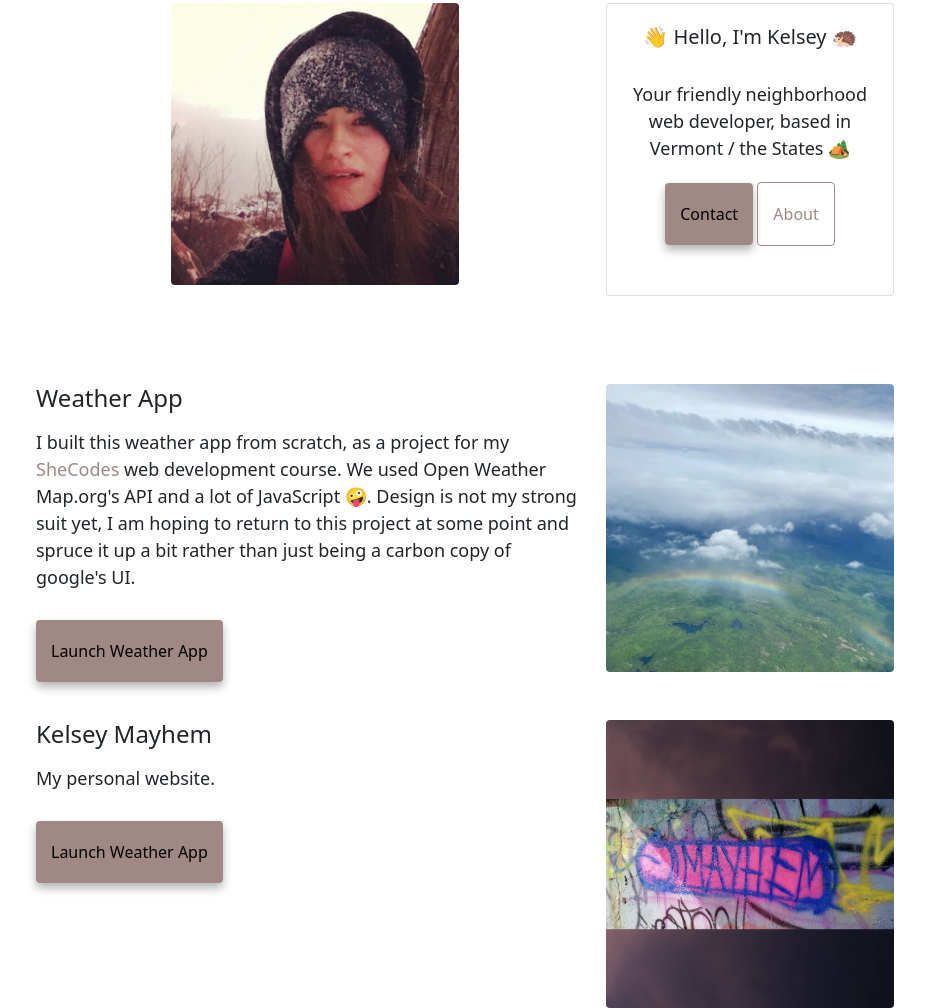
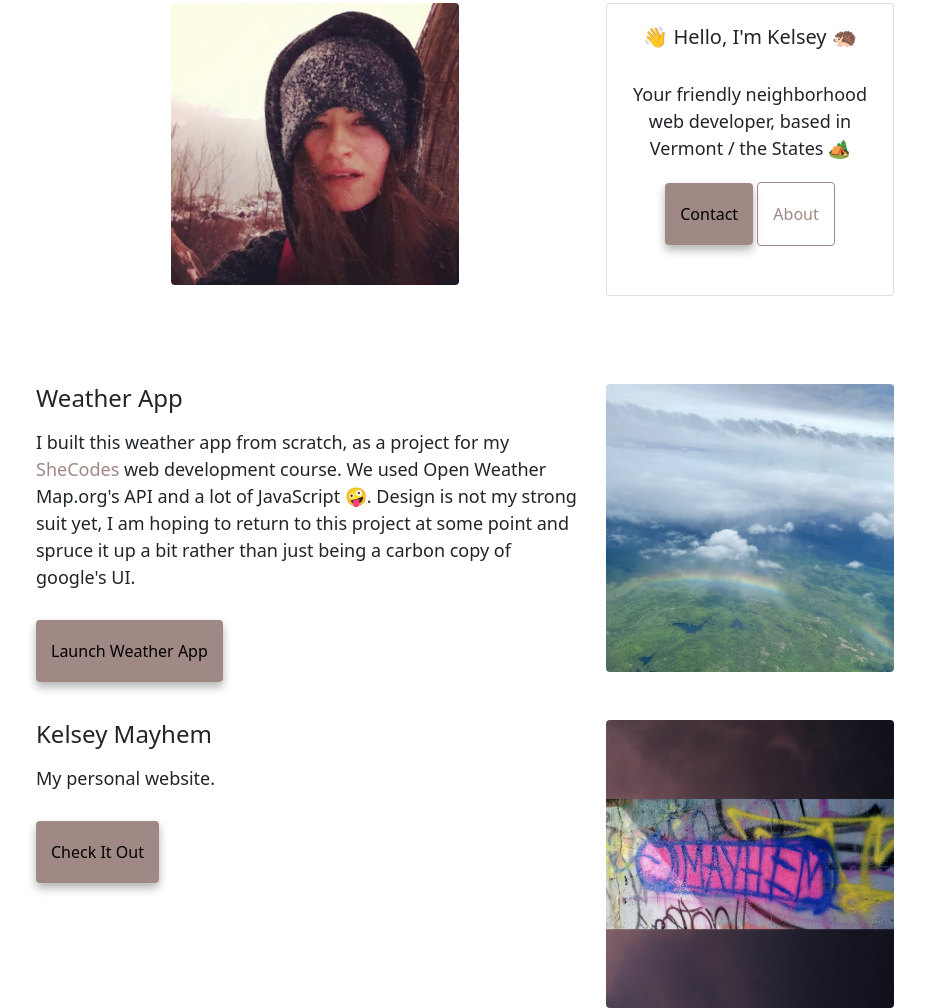
Before and after one commit to kelseymayhem/SheCodes-Portfolio, a website: page index.html in a window 1280 px wide. Shown: the part 121-1129 px from the top of the page, without its empty margins (46-971 px from the left). Drawn offline with nearby package versions, Linux system fonts and the light colour scheme.

Commit message:
button update

```diff
--- a/index.html
+++ b/index.html
@@ -84,8 +84,7 @@
                  My personal website.
                 </p>
                 <div class="mt-5">
-                    <a href="kelseymayhem.com" target="blank" class="primary-link">Launch Weather
-                        App</a>
+                    <a href="kelseymayhem.com" target="blank" class="primary-link">Check It Out</a>
                 </div>
             </div>
             <div class="col-6">
```
